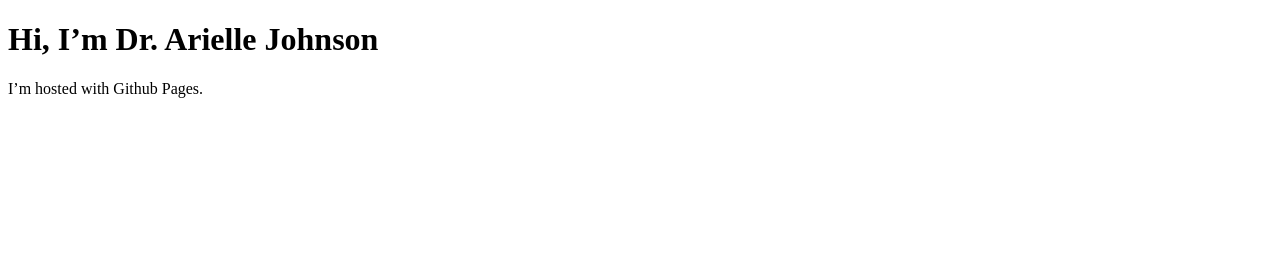
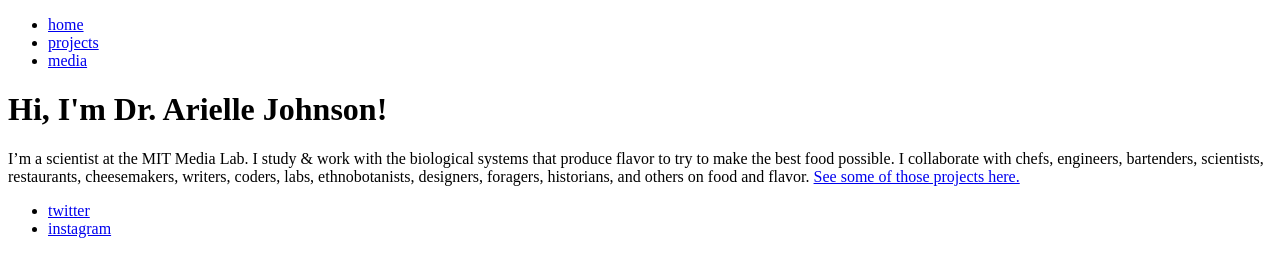
Before and after one commit to ariellejohnson/ariellejohnson.github.io, a plain HTML site: page index.html in a window 1280 px wide. Drawn offline with Linux system fonts and the light colour scheme.

Commit message:
Update index.html

```diff
--- a/index.html
+++ b/index.html
@@ -1,7 +1,28 @@
 <!DOCTYPE html>
 <html>
-<body>
-<h1>Hi, I’m Dr. Arielle Johnson</h1>
-<p>I’m hosted with Github Pages.</p>
-</body>
+	<head>
+		<title>Arielle Johnson is really into flavor.</title>
+	</head>
+	<body>
+		<nav>
+    		<ul>
+        		<li><a href="/">home</a></li>
+        		<li><a href=“/projects”>projects</a></li>
+        		<li><a href=“/media”>media</a></li>
+    		</ul>
+		</nav>
+		<div class="container">
+    		<div class="blurb">
+        		<h1>Hi, I'm Dr. Arielle Johnson!</h1>
+				<p>I’m a scientist at the MIT Media Lab. I study & work with the biological systems that produce flavor to try to make the best food possible. I collaborate with chefs, engineers, bartenders, scientists, restaurants, cheesemakers, writers, coders, labs, ethnobotanists, designers, foragers, historians, and others on food and flavor. <a href=“/projects”>See some of those projects here.</a></p>
+    		</div><!-- /.blurb -->
+		</div><!-- /.container -->
+		<footer>
+    		<ul>
+        		<li><a href="mailto:ariellej@mit.edu”>email</a></li>
+        		<li><a href=“http://twitter.com/ariellejjohnson”>twitter</a></li>
+			<li><a href=“http://instagram.com/arielle_johnson”>instagram</a></li>
+			</ul>
+		</footer>
+	</body>
 </html>
```
